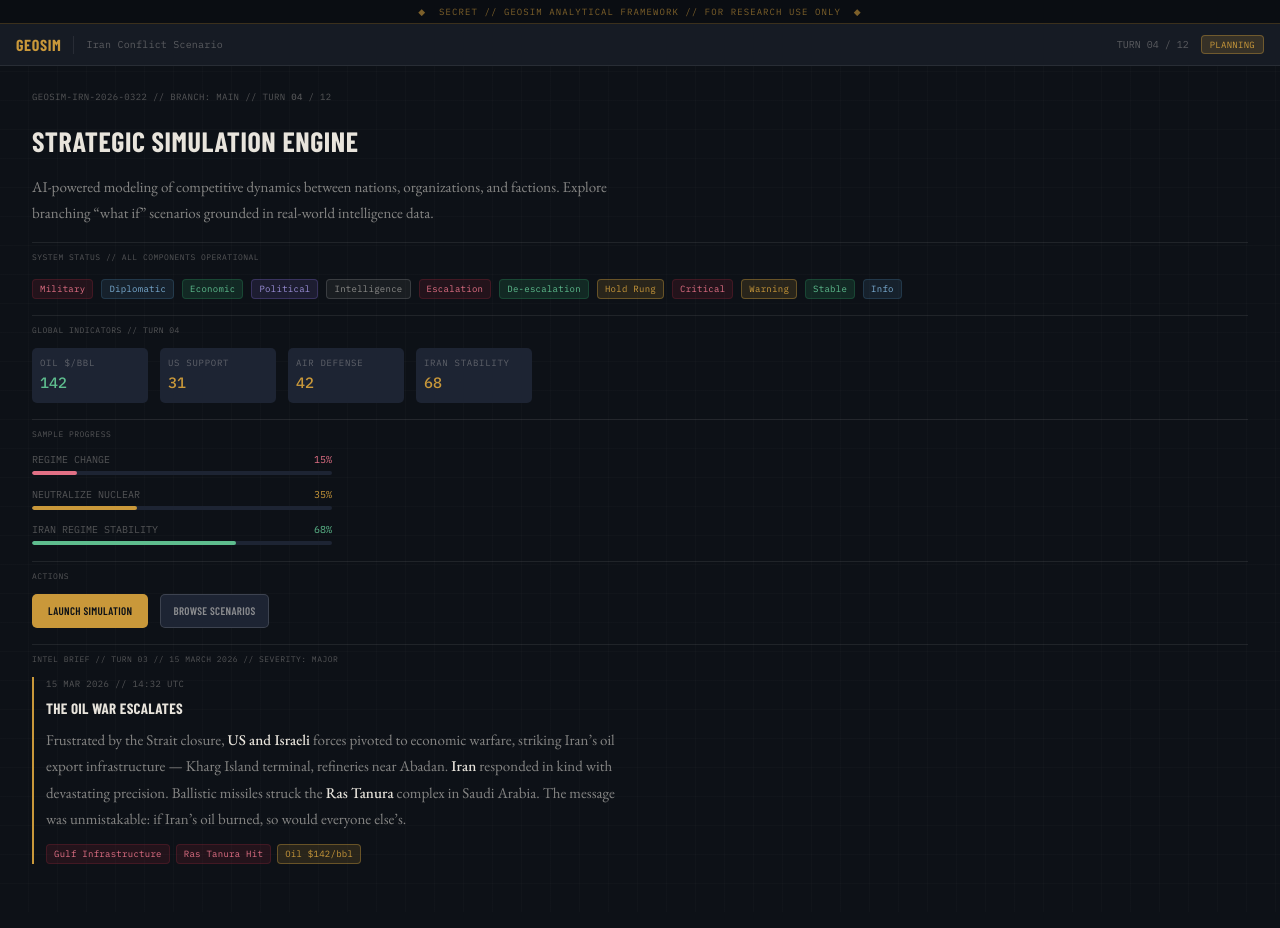
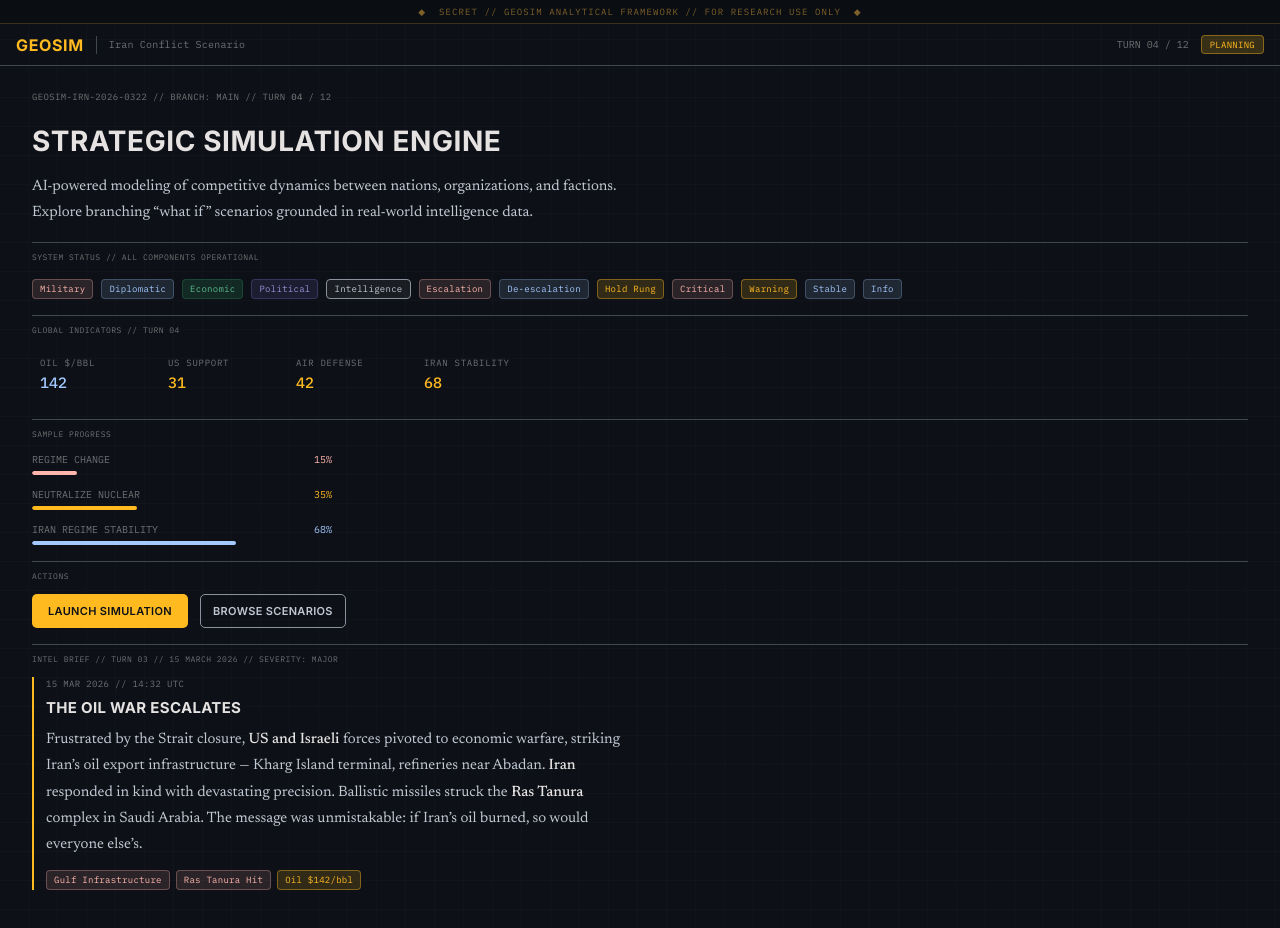
Before and after one commit to JasonIngersoll9000/geosim, a Next.js app: page / in a window 1280 px wide. Shown: the top 928 px of the page. Built offline with nearby package versions, Linux system fonts and the light colour scheme.

Commit message:
feat: migrate design tokens to Stitch palette — Inter/Newsreader/Space Grotesk/IBM Plex Mono, new gold/status colors (#28)

```diff
--- a/app/globals.css
+++ b/app/globals.css
@@ -3,56 +3,59 @@
 @tailwind utilities;
 
 :root {
-  /* ── Backgrounds ── */
+  /* ── Backgrounds — 6-level Stitch scale ── */
   --bg-base: #0D1117;
-  --bg-surface-1: #161B24;
-  --bg-surface-2: #1D2433;
-  --bg-surface-3: #242B3D;
+  --bg-surface-dim: #131313;
+  --bg-surface-low: #1c1b1b;
+  --bg-surface: #201f1f;
+  --bg-surface-high: #2a2a2a;
+  --bg-surface-highest: #353534;
 
-  /* ── Borders ── */
-  --border-subtle: rgba(255, 255, 255, 0.08);
-  --border-hi: rgba(255, 255, 255, 0.14);
+  /* ── Borders — opaque, not rgba ── */
+  --border-subtle: #414751;
+  --border-hi: #8b919d;
 
   /* ── Text ── */
-  --text-primary: #E8E4DC;
-  --text-secondary: rgba(232, 228, 220, 0.55);
-  --text-tertiary: rgba(232, 228, 220, 0.32);
+  --text-primary: #e5e2e1;
+  --text-secondary: #c1c7d3;
+  --text-tertiary: rgba(229, 226, 225, 0.45);
 
   /* ── Gold accent ── */
-  --gold: #C9983A;
-  --gold-dim: rgba(201, 152, 58, 0.18);
-  --gold-glow: rgba(201, 152, 58, 0.08);
-  --gold-border: rgba(201, 152, 58, 0.40);
+  --gold: #ffba20;
+  --gold-dim: rgba(255, 186, 32, 0.18);
+  --gold-glow: rgba(255, 186, 32, 0.08);
+  --gold-border: rgba(255, 186, 32, 0.40);
+  --gold-dark: #bc8700;
 
   /* ── Actor colors ── */
   --actor-us: #4A7FA5;
   --actor-iran: #8B2635;
-  --actor-israel: #C9983A;
+  --actor-israel: #ffba20;
   --actor-russia: #7B68C8;
   --actor-china: #7B68C8;
   --actor-generic: #5EBD8E;
 
-  /* ── Status / Escalation ── */
-  --status-critical: #E27085;
-  --status-critical-bg: rgba(139, 38, 53, 0.18);
-  --status-critical-border: rgba(139, 38, 53, 0.30);
+  /* ── Status — Command-Center palette ── */
+  --status-critical: #ffb4ac;
+  --status-critical-bg: rgba(255, 180, 172, 0.12);
+  --status-critical-border: rgba(255, 180, 172, 0.30);
 
-  --status-warning: #C9983A;
-  --status-warning-bg: rgba(201, 152, 58, 0.15);
+  --status-warning: #ffba20;
+  --status-warning-bg: rgba(255, 186, 32, 0.15);
 
-  --status-stable: #5EBD8E;
-  --status-stable-bg: rgba(40, 140, 90, 0.20);
-  --status-stable-border: rgba(40, 140, 90, 0.30);
+  --status-stable: #a4c9ff;
+  --status-stable-bg: rgba(164, 201, 255, 0.12);
+  --status-stable-border: rgba(164, 201, 255, 0.25);
 
-  --status-info: #7BAED4;
-  --status-info-bg: rgba(74, 127, 165, 0.15);
-  --status-info-border: rgba(74, 127, 165, 0.25);
+  --status-info: #a4c9ff;
+  --status-info-bg: rgba(164, 201, 255, 0.12);
+  --status-info-border: rgba(164, 201, 255, 0.25);
 
-  /* ── Font stacks ── */
-  --font-sans: 'Barlow', 'Barlow Condensed', system-ui, sans-serif;
-  --font-serif: 'EB Garamond', Georgia, serif;
-  --font-mono: 'IBM Plex Mono', monospace;
-  --font-condensed: 'Barlow Condensed', 'Barlow', system-ui, sans-serif;
+  /* ── Font stacks — resolved via next/font/google CSS variables ── */
+  --font-sans: var(--font-inter), 'Inter', system-ui, sans-serif;
+  --font-serif: var(--font-newsreader), 'Newsreader', Georgia, serif;
+  --font-label: var(--font-space-grotesk), 'Space Grotesk', sans-serif;
+  --font-mono: var(--font-ibm-plex-mono), 'IBM Plex Mono', monospace;
 }
 
 * {
@@ -88,7 +91,7 @@
 }
 
 ::-webkit-scrollbar-track {
-  background: var(--bg-surface-1);
+  background: var(--bg-surface-low);
 }
 
 ::-webkit-scrollbar-thumb {
--- a/app/layout.tsx
+++ b/app/layout.tsx
@@ -1,6 +1,33 @@
 import type { Metadata } from "next";
+import { Inter, Newsreader, Space_Grotesk, IBM_Plex_Mono } from "next/font/google";
 import "./globals.css";
 import { ClassificationBanner } from "@/components/ui/ClassificationBanner";
+
+const inter = Inter({
+  subsets: ["latin"],
+  variable: "--font-inter",
+  display: "swap",
+});
+
+const newsreader = Newsreader({
+  subsets: ["latin"],
+  variable: "--font-newsreader",
+  style: ["normal", "italic"],
+  display: "swap",
+});
+
+const spaceGrotesk = Space_Grotesk({
+  subsets: ["latin"],
+  variable: "--font-space-grotesk",
+  display: "swap",
+});
+
+const ibmPlexMono = IBM_Plex_Mono({
+  subsets: ["latin"],
+  variable: "--font-ibm-plex-mono",
+  weight: ["400", "500"],
+  display: "swap",
+});
 
 export const metadata: Metadata = {
   title: "GeoSim — Strategic Simulation Engine",
@@ -14,13 +41,10 @@
   children: React.ReactNode;
 }>) {
   return (
-    <html lang="en">
-      <head>
-        <link
-          href="https://fonts.googleapis.com/css2?family=Barlow+Condensed:wght@400;600;700&family=Barlow:wght@400;500&family=EB+Garamond:ital,wght@0,400;0,500;1,400&family=IBM+Plex+Mono:wght@400;500&display=swap"
-          rel="stylesheet"
-        />
-      </head>
+    <html
+      lang="en"
+      className={`${inter.variable} ${newsreader.variable} ${spaceGrotesk.variable} ${ibmPlexMono.variable}`}
+    >
       <body className="antialiased">
         <ClassificationBanner />
         {children}
--- a/tailwind.config.ts
+++ b/tailwind.config.ts
@@ -9,11 +9,17 @@
   theme: {
     extend: {
       colors: {
-        // Backgrounds
+        // Backgrounds — 6-level Stitch scale
         "bg-base": "var(--bg-base)",
-        "bg-surface-1": "var(--bg-surface-1)",
-        "bg-surface-2": "var(--bg-surface-2)",
-        "bg-surface-3": "var(--bg-surface-3)",
+        "bg-surface-dim": "var(--bg-surface-dim)",
+        "bg-surface-low": "var(--bg-surface-low)",
+        "bg-surface": "var(--bg-surface)",
+        "bg-surface-high": "var(--bg-surface-high)",
+        "bg-surface-highest": "var(--bg-surface-highest)",
+
+        // Borders
+        "border-subtle": "var(--border-subtle)",
+        "border-hi": "var(--border-hi)",
 
         // Text
         "text-primary": "var(--text-primary)",
@@ -25,6 +31,7 @@
         "gold-dim": "var(--gold-dim)",
         "gold-glow": "var(--gold-glow)",
         "gold-border": "var(--gold-border)",
+        "gold-dark": "var(--gold-dark)",
 
         // Actor colors
         "actor-us": "var(--actor-us)",
@@ -34,7 +41,7 @@
         "actor-china": "var(--actor-china)",
         "actor-generic": "var(--actor-generic)",
 
-        // Status
+        // Status — Command-Center palette
         "status-critical": "var(--status-critical)",
         "status-critical-bg": "var(--status-critical-bg)",
         "status-critical-border": "var(--status-critical-border)",
@@ -53,10 +60,10 @@
         gold: "var(--gold-border)",
       },
       fontFamily: {
-        sans: ["var(--font-sans)"],
-        serif: ["var(--font-serif)"],
-        mono: ["var(--font-mono)"],
-        condensed: ["var(--font-condensed)"],
+        sans: ["var(--font-inter)", "Inter", "system-ui", "sans-serif"],
+        serif: ["var(--font-newsreader)", "Newsreader", "Georgia", "serif"],
+        label: ["var(--font-space-grotesk)", "Space Grotesk", "sans-serif"],
+        mono: ["var(--font-ibm-plex-mono)", "IBM Plex Mono", "monospace"],
       },
       fontSize: {
         "2xs": ["9px", { lineHeight: "1.4" }],
```
Also changed, not shown: 2 other files (tests, documents, lock files or other folders).
